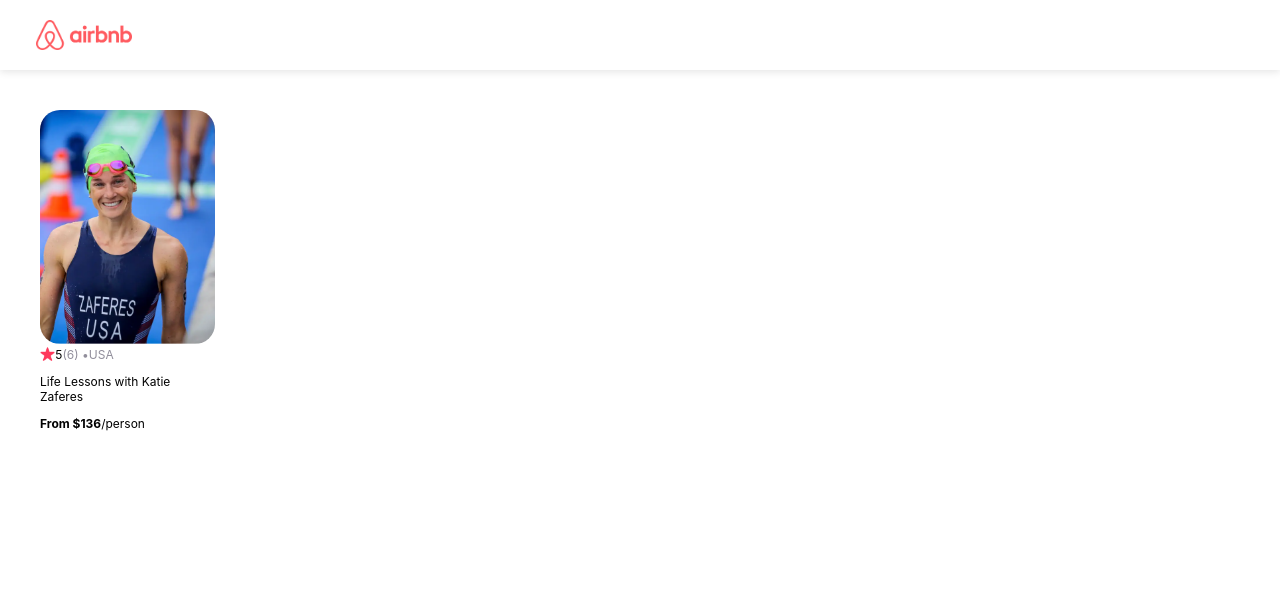
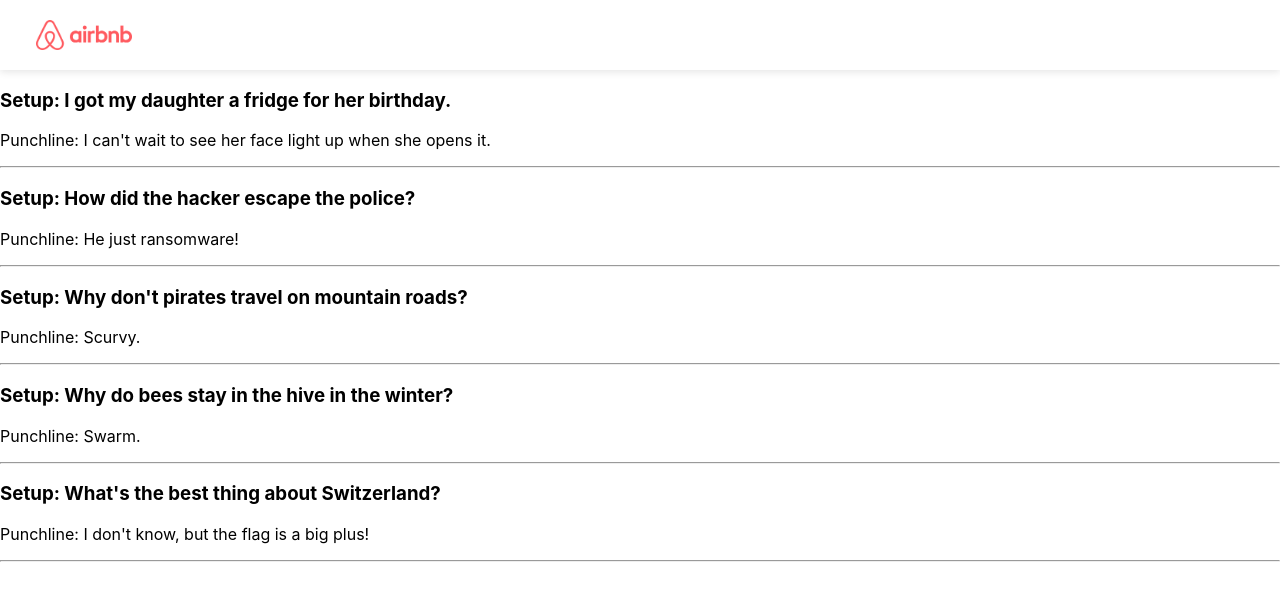
Before and after one commit to nsky80/airbnb_experiences, a React (Create React App) app: page / in a window 1280 px wide. Shown: the top 600 px of the page. Built offline with nearby package versions, Linux system fonts and the light colour scheme.

Commit message:
using map with props and components

```diff
--- a/src/App.js
+++ b/src/App.js
@@ -3,25 +3,28 @@
 import Hero from "./components/Hero"
 import Card from "./components/Card"
 import katie_zaferes from "./images/katie-zaferes.png"
-
+import JokesData from "./components/JokesData"
+import Joke from "./components/Joke"
 /*
-Challenge: Pass props to the Card component and display that data
-
-- img ("katie-zaferes.png")
-- rating ("5.0")
-- reviewCount (6)
-- country (Whatever you want)
-- title ("Life Lessons with Katie Zaferes")
-- price (136)
-
+Challenge: See if you can correctly pass the necessary props to the
+Joke component in the .map() (and render the jokeElements array) so
+the jokes show up on the page again
 */
 
 
+
 function App() {
+	const jokeElements = JokesData.map(joke => <Joke
+		setup={joke.setup}
+		punchline={joke.punchline}
+		/>
+	)
+	console.log(jokeElements)
 	return (
 		<div>
 			<Navbar />
-			{/* <Hero /> */}
+			{jokeElements}
+			{/* <Hero />
 			<Card
 				img={katie_zaferes}
 				rating={5.0}
@@ -29,7 +32,7 @@
 				country = "USA"
 				title="Life Lessons with Katie Zaferes"
 				price={136}
-			/>
+			/> */}
 		</div>
 	)
 }
--- /dev/null
+++ b/src/components/Joke.js
@@ -0,0 +1,11 @@
+
+export default function Joke(props) {
+    console.log(props)
+    return (
+        <div>
+            {props.setup && <h3>Setup: {props.setup}</h3>}
+            <p>Punchline: {props.punchline}</p>
+            <hr />
+        </div>
+    )
+}
--- /dev/null
+++ b/src/components/JokesData.js
@@ -0,0 +1,22 @@
+export default [
+    {
+        setup: "I got my daughter a fridge for her birthday.",
+        punchline: "I can't wait to see her face light up when she opens it."
+    },
+    {
+        setup: "How did the hacker escape the police?",
+        punchline: "He just ransomware!"
+    },
+    {
+        setup: "Why don't pirates travel on mountain roads?",
+        punchline: "Scurvy."
+    },
+    {
+        setup: "Why do bees stay in the hive in the winter?",
+        punchline: "Swarm."
+    },
+    {
+        setup: "What's the best thing about Switzerland?",
+        punchline: "I don't know, but the flag is a big plus!"
+    }
+]
```
